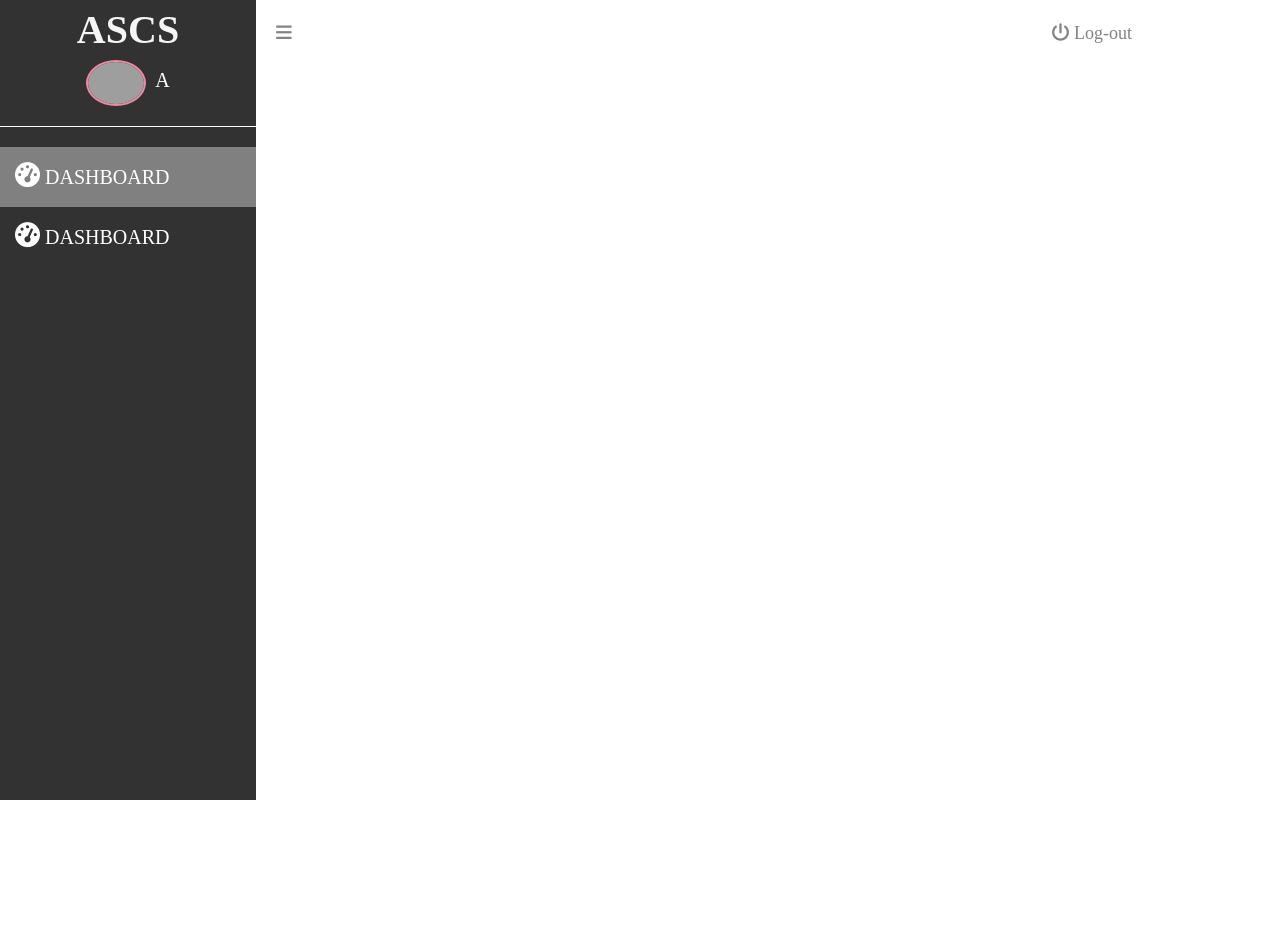
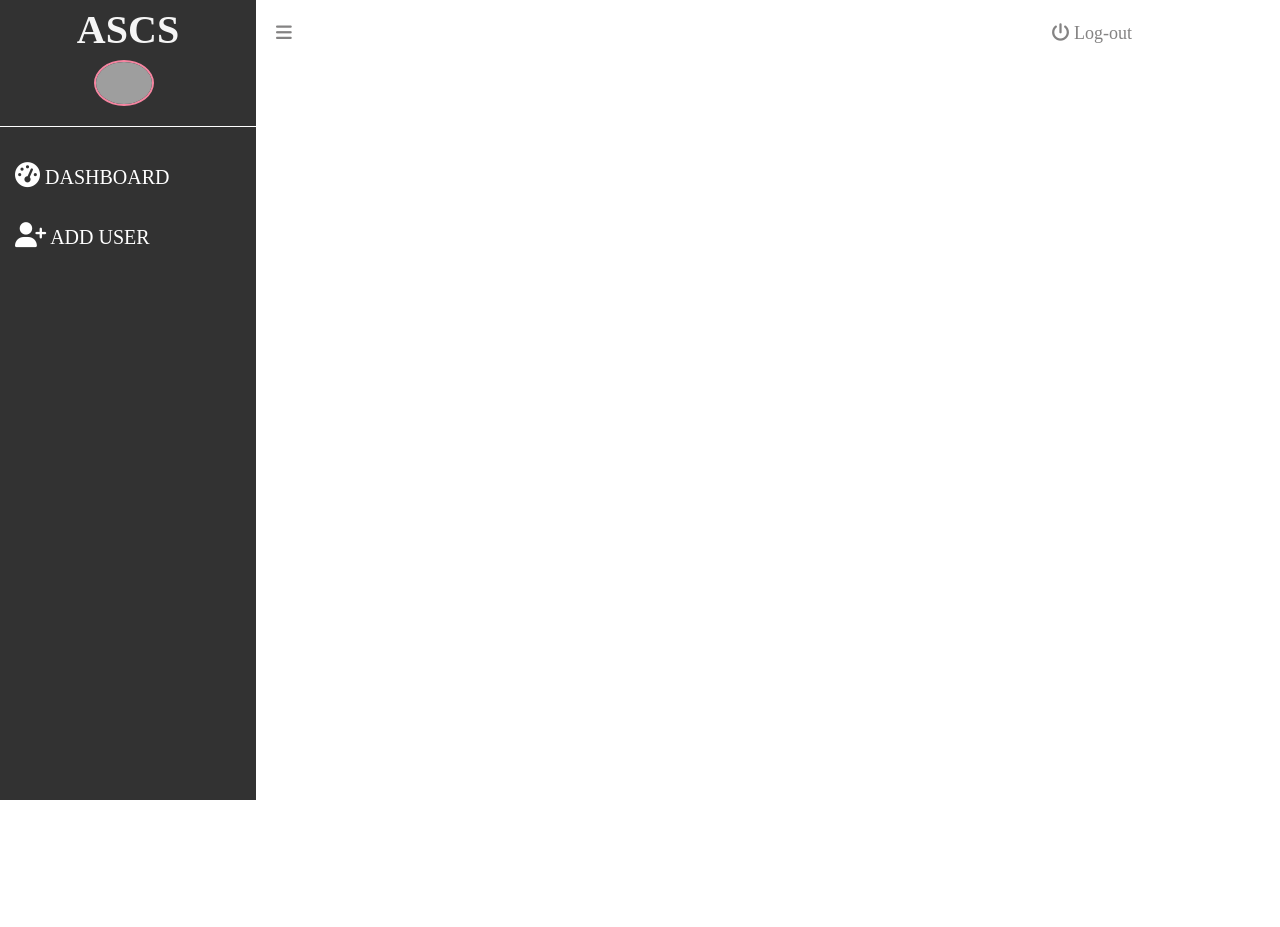
Before and after one commit to Digireform/ASCS, a PHP site: page /dashboard.php in a window 1280 px wide. Run offline with PHP 8.4, Linux system fonts and the light colour scheme; the visitor is signed in with stand-in values (Sample User, id 1); data that the repository does not hold is empty; some libraries are stand-ins or nearby versions; grey boxes are pictures that could not be loaded.

Commit message:
Updated files

```diff
--- a/dashboard.php
+++ b/dashboard.php
@@ -22,30 +22,12 @@
 <body>
 
     <div id="dashboardMainContainer">
-		<div class="dashboard_sidebar" id="dashboard_sidebar">
-            <h3 class="dashboard_logo" id="dashboard_logo">ASCS</h3>
-            <div class="dashboard_sidebar_user">
-                <img src="images/user/user-1.jpg" alt="User image." id="userImage" />
-                <span>A<?= $user['first_name'] . ' ' . $user['last_name'] ?></span>
-            </div>
-            <div class="dashboard_sidebar_menus">
-                <ul class="dashboard_menu_lists">
-
-                    <li class="menuActive">
-                        <a href=""><i class="fa fa-dashboard"></i> <span class="menuText">Dashboard</span></a>
-                    </li>
-                    <li>
-                        <a href=""><i class="fa fa-dashboard"></i> <span class="menuText">Dashboard</span></a>
-                    </li>
-                 </ul>
-            </div>
-        </div>
+	    <?php include('partials/app-sidebar.php') ?>
 
 		<div class="dasboard_content_container" id="dasboard_content_container">
-			<div class="dashboard_topNav">
-                <a href="" id="toggleBtn"><i class="fa fa-navicon"></i></a>
-                <a href="/database/logout.php" id="logoutBtn"><i class="fa fa-power-off"></i> Log-out</a>
-            </div>
+
+		    <?php include('partials/app-topnav.php') ?>
+
 			<div class="dashboard_content">
 				<div class="dashboard_content_main">
 				</div>
@@ -55,44 +37,7 @@
 
 
 
-<script>
-
-var sideBarIsOpen = true;
-
-toggleBtn.addEventListener( 'click',  (event) => {
-	event.preventDefault();
-
-	if(sideBarIsOpen){
-		dashboard_sidebar.style.width = '10%';
-		dashboard_sidebar.style.transition = '0.3s all';
-		dasboard_content_container.style.width = '90%';
-		dashboard_logo.style.fontSize = '60px';
-		userImage.style.width = '60px';
-
-		menuIcons = document.getElementsByClassName('menuText');
-		for(var i=0; i < menuIcons.length;i++){
-			menuIcons[i].style.display = 'none';
-		}
-
-		document.getElementsByClassName('dashboard_menu_lists')[0].style.textAlign = 'center';
-		sideBarIsOpen = false;
-	} else {
-		dashboard_sidebar.style.width = '20%';
-		dasboard_content_container.style.width = '80%';
-		dashboard_logo.style.fontSize = '80px';
-		userImage.style.width = '80px';
-
-		menuIcons = document.getElementsByClassName('menuText');
-		for(var i=0; i < menuIcons.length;i++){
-			menuIcons[i].style.display = 'inline-block';
-		}
-
-		document.getElementsByClassName('dashboard_menu_lists')[0].style.textAlign = 'left';
-		sideBarIsOpen = true;
-	}
-});
-
-</script>
+ <script src="js/script.js"></script>
 
 
 </body>
```
